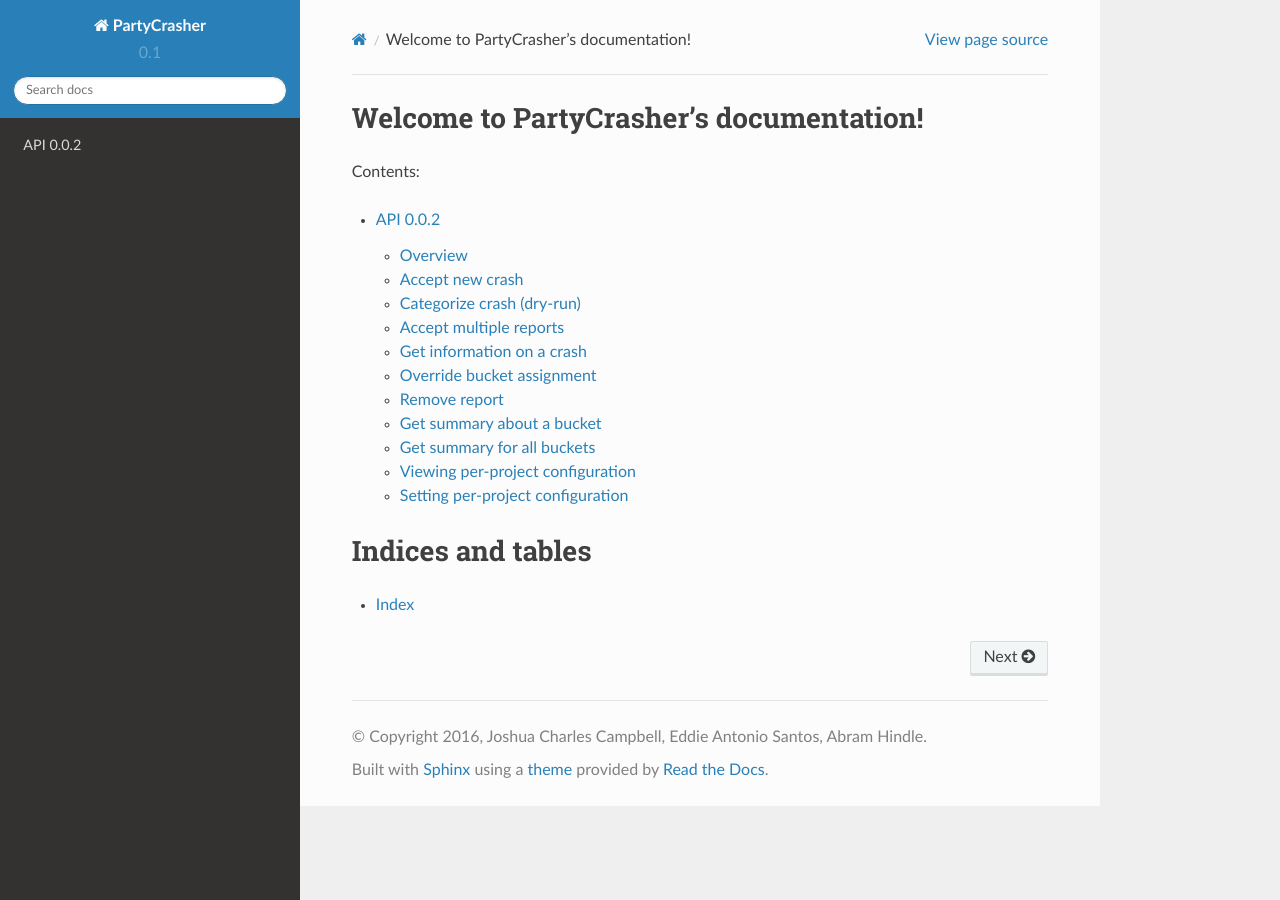
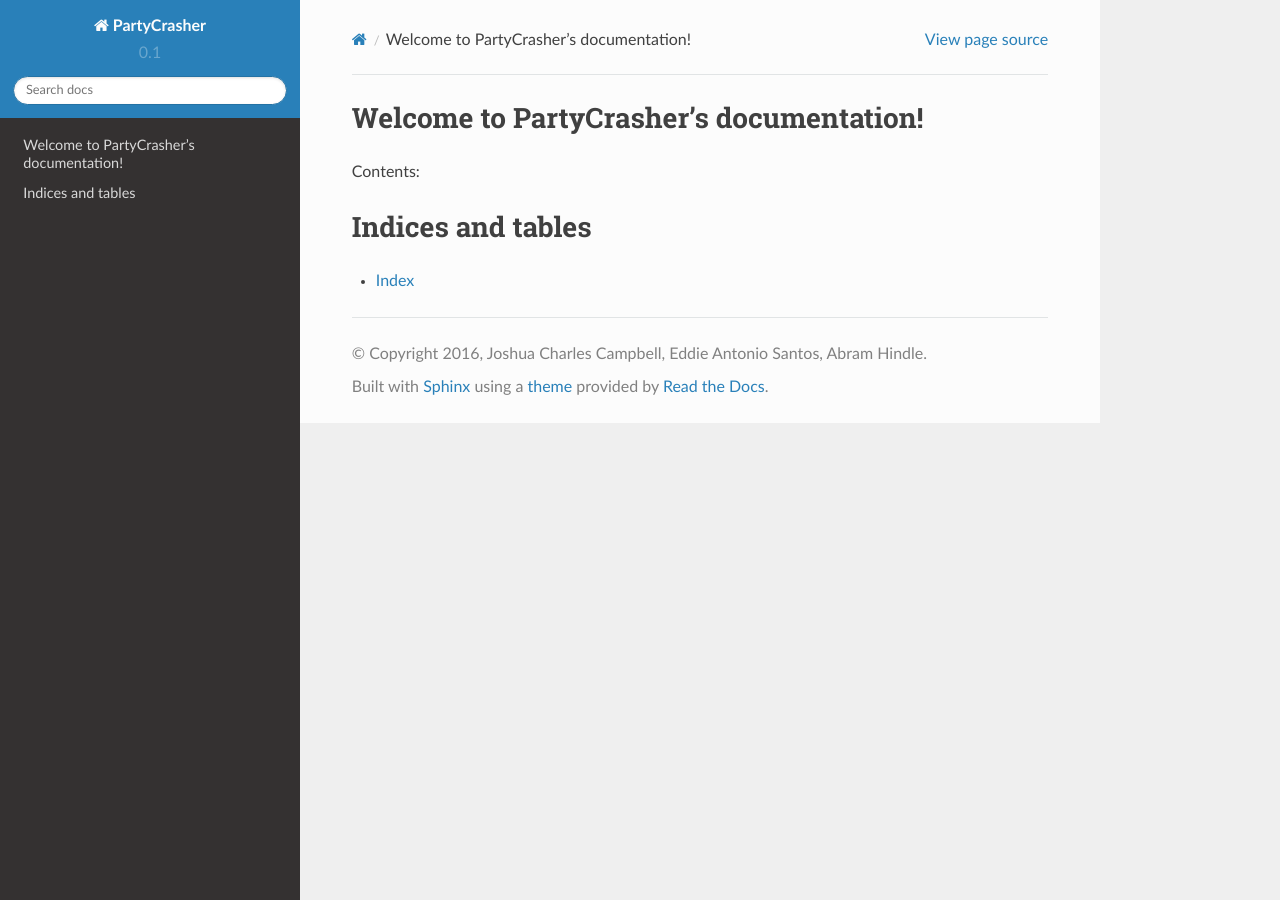
Before and after one commit to naturalness/partycrasher, a Sphinx documentation site: the page built from docs/index.rst, in a window 1280 px wide. Built offline with Sphinx 7.4.7 and the Read the Docs theme 2.0.0, drawn with Linux system fonts in a browser that asks for light colours; pages that are not in the unit, such as notebooks, are missing from menus; some of the changed lines change nothing that is shown.

Commit message:
Remove proposed REST API from #3.

`````diff
--- a/docs/index.rst
+++ b/docs/index.rst
@@ -7,8 +7,6 @@
    :maxdepth: 2
 
    rest-api
-   proposed-rest-api
-
 
 Indices and tables
 ==================
--- a/docs/proposed-rest-api.md
+++ /dev/null
@@ -1,256 +0,0 @@
-API 0.0.2
-=========
-
-Overview
---------
-
- - Like the GitHub API, this contains full-qualified URLs to resources (based on the User-Agent facing host).
- - Unlike BugParty, all paths are optionally prefixed with `/:project/`
- - All paths are also available without the `/:project/` prefix in case the
-project is unknown or unspecified.
- - There are three entities:
-   - Buckets
-   - Reports
-   - Projects (maintained mostly for psychological acceptability, and compatibility with  BugParty)
-
-Accept new crash
------
-
-> `POST /:project/reports`
-
-or
-
-> `POST /reports`
-
-```http
-HTTP/1.1 201 Created
-Location: https://domain.tld/<project>/report/<report id>/
-
-{
-    "id": <report-id>,
-    "bucket_id": <bucket-id>,
-    "bucket_url": "https://domain.tld/<project>/buckets/<T=[default]>/<bucket-id>"
-}
-```
-
-### Possible errors
-
-When an _identical_ (not just duplicate) crash is posted:
-
-```http
-HTTP/1.1 303 See Other
-Location: https://domain.tld/<project>/report/<report id>/
-````
-
-When the project url is used but the project field in the crash report
-does not match the project specified in the url.
-
-Categorize crash (dry-run)
-------
-
-> `POST /:project/reports/dry-run`
-
-or
-
-> `POST /reports/dry-run`
-
-```http
-HTTP/1.1 202 Accepted
-
-{
-    "bucket_id": <bucket-id>,
-    "bucket_url": "https://domain.tld/<project>/buckets/<T=[default]>/<bucket-id>"
-}
-```
-
-Accept multiple reports
------
-
-> `POST /:project/reports`
-
-or
-
-> `POST /reports`
-
-```http
-HTTP/1.1 201 Created
-
-[
-    {
-        "id": <report-id 1>,
-        "bucket_id": <bucket-id 1>,
-        "bucket_url": "https://domain.tld/<project>/buckets/<T=[default]>/<bucket-id 1>"
-    },
-    {
-        "id": <report-id 2>,
-        "bucket_id": <bucket-id 2>,
-        "bucket_url": "https://domain.tld/<project>/buckets/<T=[default]>/<bucket-id 2>"
-    },
-    ...
-]
-```
-
-
-Get information on a crash
---------------------------
-
-> `GET /:project/reports/:report_id`
-
-or
-
-> `GET /reports/:report_id`
-
-```http
-HTTP/1.1 200 OK
-Link: <https://domain.tld/<project>/buckets/<T=[default]>/<bucket-id>; rel="related",
-
-{
-    "id": <report-id>,
-    "buckets": {
-        "3.5": {
-            "id": <bucket-id, T=3.5>,
-            "url": "https://domain.tld/<project>/buckets/3.5/<bucket-id>"
-        },
-        "4.0": {
-            "id": <bucket-id, T=4.0>,
-            "url": "https://domain.tld/<project>/buckets/4.0/<bucket-id>"
-        },
-        "4.5": {
-            "id": <bucket-id, T=3.5>,
-            "url": "https://domain.tld/<project>/buckets/4.5/<bucket-id>"
-        },
-        ...
-    },
-    "threads": [
-        {
-            "stacktrace": [...],
-        },
-        ...
-    ],
-    "comment": {
-    },
-    "os": <os>,
-    "platform: <x86/arm, etc.>
-}
-```
-
-Override bucket assignment
------
-
-> `PATCH /:project/reports`
-
-### Data
-
-```json
-{
-    "buckets: {
-        "<T=[default]>": <new bucket-id>
-    }
-}
-```
-
-```http
-HTTP/1.1 200 OK
-Link: <https://domain.tld/<project>/buckets/<T=[default]>/<bucket-id>; rel="related",
-
-{
-    "id": <report-id>,
-    "bucket_id": <bucket-id>,
-    "bucket_url": "https://domain.tld/<project>/buckets/<T=[default]>/<bucket-id>"
-}
-```
-
-
-Remove report
------
-
-> `DELETE /:project/reports/:report_id`
-
-or
-
-> `DELETE /reports/:report_id`
-
-```http
-HTTP/1.1 204 No Content
-```
-
-Get summary about a bucket
--------------------------
-
-> `GET /:project/buckets/:threshold/:bucket_id`
-
-or
-
-> `GET /buckets/:threshold/:bucket_id`
-
-```http
-HTTP/1.1 200 OK
-
-{
-    "id": <bucket-id>,
-    "num-reports": <number-of-crashes>,
-    "top-reports": [
-        "https://domain.tld/<project>/reports/<report-id 1>",
-        "https://domain.tld/<project>/reports/<report-id 2>"
-    ]
-}
-```
-
-Get summary for all buckets
------------------------------
-
-> `GET /:project/buckets/<threshold>?since=<date>`
-
-or
-
-> `GET /buckets/<threshold>?since=<date>`
-
-```http
-HTTP/1.1 200 OK
-
-{
-    "since": <Date>,
-    "top-buckets": [
-        {
-            "id": <bucket-id 1>,
-            "url": "https://domain.tld/<project>/buckets/3.5/<bucket-id>",
-            "num-reports-in-period": <num crashes>,
-            "num-reports-total": <num reports>
-        }
-    ]
-}
-```
-
-Viewing per-project configuration
-----
-
-> `GET /:project/config`
-
-```http
-HTTP/1.1 200 OK
-
-{
-    "default-threshold": <float>
-}
-```
-
-Setting per-project configuration
----------------------------------
-
-> `PATCH /:project/config`
-
-### Data
-
-```json
-{
-    "default-threshold": <float>
-}
-```
-
-```http
-HTTP/1.1 200 OK
-
-{
-    "default-threshold": <float>
-}
-```
`````
